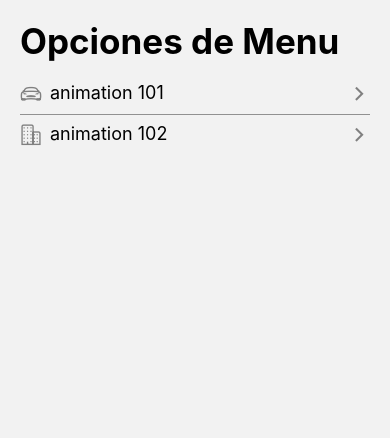
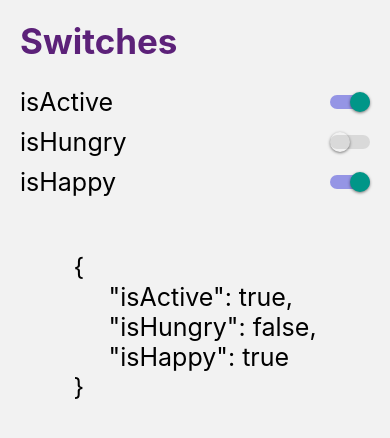
Before and after one commit to santiagozibecchi/Componentes-en-React-Native, a React Native app: screen /SwitchScreen in a window 390 px wide. Shown: the top 438 px of the page. Built offline with nearby package versions, Linux system fonts and the light colour scheme.

Commit message:
SwitchScreen

```diff
--- /dev/null
+++ b/src/components/CustomSwitch.tsx
@@ -0,0 +1,29 @@
+import React, { useState } from 'react';
+import { Platform, Switch } from 'react-native';
+
+interface Props {
+     isOn: boolean,
+     onChange: (value: boolean) => void,
+}
+
+const CustomSwitch = ({ isOn, onChange }: Props) => {
+
+     const [isEnabled, setIsEnabled] = useState(isOn);
+     // coloco un cuerpo en toggleSwtch, para que no simplemente se llame la funcion
+     const toggleSwitch = () => {
+          setIsEnabled(!isEnabled);
+          onChange(!isEnabled);
+     };
+
+     return (
+          <Switch
+               trackColor={{ false: "#D9D9D9", true: "#9595e5" }}
+               thumbColor={(Platform.OS === 'android') ? '#5856D6' : ''}
+               // ios_backgroundColor="#3e3e3e"
+               onValueChange={toggleSwitch}
+               value={isEnabled}
+          />
+     );
+};
+
+export default CustomSwitch;
--- a/src/components/FlatListMenuItems.tsx
+++ b/src/components/FlatListMenuItems.tsx
@@ -29,7 +29,7 @@
 
                     <Icon
                          name={menuItem.icon}
-                         color="grey"
+                         color="#5856D6"
                          size={22}
                     />
 
@@ -42,7 +42,7 @@
 
                     <Icon
                          name="chevron-forward-outline"
-                         color="grey"
+                         color="#5856D6"
                          size={22}
                     />
 
--- /dev/null
+++ b/src/components/HeaderTitle.tsx
@@ -0,0 +1,26 @@
+import { View, Text } from 'react-native';
+import React from 'react';
+import { styles } from '../theme/appTheme';
+import { useSafeAreaInsets } from 'react-native-safe-area-context';
+
+
+interface Props {
+     title: string,
+     color?: string
+}
+
+const HeaderTitle = ({ title, color = 'black' }: Props) => {
+
+     const { top } = useSafeAreaInsets();
+
+     return (
+          <View style={{ marginTop: top + 20, marginBottom: 20 }}>
+               <Text style={{
+                    ...styles.title,
+                    color,
+               }}>{title}</Text>
+          </View>
+     );
+};
+
+export default HeaderTitle;
--- /dev/null
+++ b/src/data/menuItems.tsx
@@ -0,0 +1,19 @@
+import { MenuItem } from "../interfaces/appInterfaces";
+
+export const menuItems: MenuItem[] = [
+     {
+          name: 'animation 101',
+          icon: 'car-sport-outline',
+          component: 'Animation101Screen',
+     },
+     {
+          name: 'animation 102',
+          icon: 'business-outline',
+          component: 'Animation102Screen',
+     },
+     {
+          name: 'Switches',
+          icon: 'toggle-outline',
+          component: 'SwitchScreen',
+     },
+];
--- a/src/navigator/Navigator.tsx
+++ b/src/navigator/Navigator.tsx
@@ -4,6 +4,7 @@
 import HomeScreen from '../screens/HomeScreen';
 import Animation101Screen from '../screens/Animation101Screen';
 import Animation102Screen from '../screens/Animation102Screen';
+import SwitchScreen from '../screens/SwitchScreen';
 
 const Stack = createStackNavigator();
 
@@ -19,6 +20,7 @@
                <Stack.Screen name="HomeScreen" component={HomeScreen} />
                <Stack.Screen name="Animation101Screen" component={Animation101Screen} />
                <Stack.Screen name="Animation102Screen" component={Animation102Screen} />
+               <Stack.Screen name="SwitchScreen" component={SwitchScreen} />
           </Stack.Navigator>
      );
 }
--- a/src/screens/HomeScreen.tsx
+++ b/src/screens/HomeScreen.tsx
@@ -1,36 +1,12 @@
-import { View, Text } from 'react-native';
+import { View } from 'react-native';
 import React from 'react';
 import { FlatList } from 'react-native-gesture-handler';
 import { styles } from '../theme/appTheme';
-import { useSafeAreaInsets } from 'react-native-safe-area-context';
-import { MenuItem } from '../interfaces/appInterfaces';
 import FlatListMenuItems from '../components/FlatListMenuItems';
-
-
-const menuItems: MenuItem[] = [
-     {
-          name: 'animation 101',
-          icon: 'car-sport-outline',
-          component: 'Animation101Screen',
-     },
-     {
-          name: 'animation 102',
-          icon: 'business-outline',
-          component: 'Animation102Screen',
-     },
-];
+import { menuItems } from '../data/menuItems';
+import HeaderTitle from '../components/HeaderTitle';
 
 const HomeScreen = () => {
-
-     const { top } = useSafeAreaInsets();
-
-     const renderListHeader = () => {
-          return (
-               <View style={{ marginTop: top + 20, marginBottom: 20, /* backgroundColor: 'red' */ }}>
-                    <Text style={styles.title}>Opciones de Menu</Text>
-               </View>
-          );
-     };
 
      const itemSeparator = () => {
           return (
@@ -46,7 +22,7 @@
 
      return (
 
-          <View style={{ flex: 1, ...styles.globalMargin, /* backgroundColor: 'grey'  */ }}>
+          <View style={{ flex: 1, ...styles.globalMargin }}>
 
                <FlatList
                     data={menuItems}
@@ -54,7 +30,7 @@
                     // item es la iteracion de la data que se encuentra en la data => menuItems
                     renderItem={({ item }) => <FlatListMenuItems menuItem={item} />}
                     keyExtractor={(item) => item.name}
-                    ListHeaderComponent={() => renderListHeader()}
+                    ListHeaderComponent={() => <HeaderTitle title="Menu Options" color={'#5C2179'} />}
                     ItemSeparatorComponent={itemSeparator}
                />
 
--- /dev/null
+++ b/src/screens/SwitchScreen.tsx
@@ -0,0 +1,72 @@
+import { View, Switch, Platform, Text, StyleSheet } from 'react-native';
+import React, { useState } from 'react';
+import HeaderTitle from '../components/HeaderTitle';
+import CustomSwitch from '../components/CustomSwitch';
+
+
+const SwitchScreen = () => {
+
+     const [state, setState] = useState({
+          isActive: true,
+          isHungry: false,
+          isHappy: true,
+     });
+
+     // para que siempre esten en sincronia
+     const { isActive, isHappy, isHungry } = state;
+
+     // field => el campo que necesito modificar
+     const onChange = (value: boolean, field: keyof typeof state) => {
+          // nuevo estado
+          setState({
+               ...state,
+               [field]: value,
+          });
+     };
+
+     return (
+          <View style={{ marginHorizontal: 20 }}>
+
+               <HeaderTitle title="Switches" color={'#5C2179'} />
+
+               <View style={styles.switchContainer}>
+                    <Text style={styles.switchText}>isActive</Text>
+                    <CustomSwitch isOn={isActive} onChange={(value) => onChange(value, 'isActive')} />
+               </View>
+
+               <View style={styles.switchContainer}>
+                    <Text style={styles.switchText}>isHungry</Text>
+                    <CustomSwitch isOn={isHungry} onChange={(value) => onChange(value, 'isHungry')} />
+               </View>
+
+               <View style={styles.switchContainer}>
+                    <Text style={styles.switchText}>isHappy</Text>
+                    <CustomSwitch isOn={isHappy} onChange={(value) => onChange(value, 'isHappy')} />
+               </View>
+
+               <Text style={{
+                    ...styles.switchText,
+                    marginTop: 50,
+                    alignSelf: 'center',
+               }}>
+                    {JSON.stringify(state, null, 5)}
+               </Text>
+
+
+          </View>
+     );
+};
+
+const styles = StyleSheet.create({
+     switchContainer: {
+          flexDirection: 'row',
+          justifyContent: 'space-between',
+          alignItems: 'center',
+          marginVertical: 5,
+     },
+     switchText: {
+          fontSize: 25,
+     },
+});
+
+export default SwitchScreen;
```
